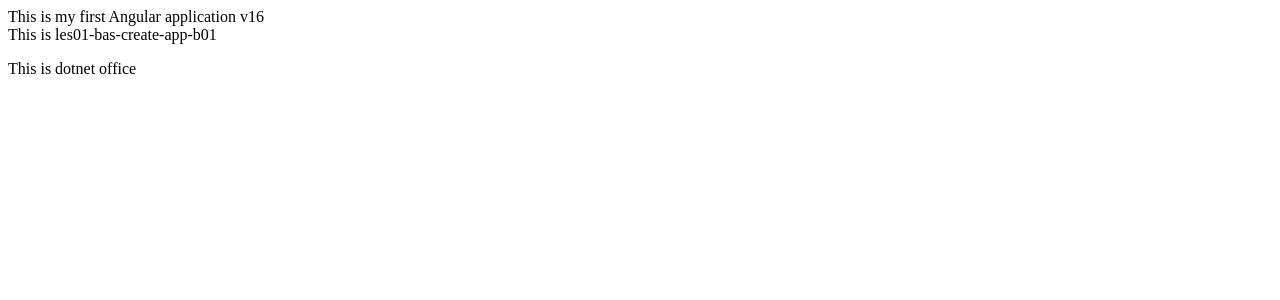
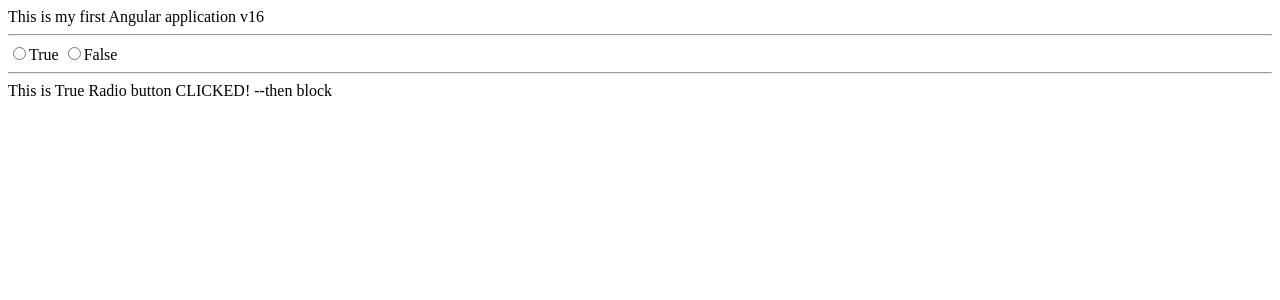
Before and after one commit to phucdo2601/LearnAngularFundametal, an Angular app in the folder v16/learn/Fundamental/les01-bas-create-app-b01/: page / in a window 1280 px wide. Shown: the top 300 px of the page. Built offline with nearby package versions, Linux system fonts and the light colour scheme.

Commit message:
[learn-angular16] 06-ngif, else, then b01

```diff
--- a/v16/learn/Fundamental/les01-bas-create-app-b01/src/app/app.component.html
+++ b/v16/learn/Fundamental/les01-bas-create-app-b01/src/app/app.component.html
@@ -1,9 +1,27 @@
 This is my first Angular application v16
 
-<div *ngIf="num1 > num2">
-    This is {{title}}
+<hr>
+
+<input type="radio" name="radio1" (click)="Onchange(true)">True
+<input type="radio" name="radio1" (click)="Onchange(false)">False
+
+<hr>
+<div *ngIf="IsVisible ; then thenBlock ; else elseBlock">
+
 </div>
 
-<p [hidden]="!visible">
-    This is dotnet office
-</p>
+<!-- <div *ngIf="IsVisible">
+    This is True Radio button!
+</div>
+
+<div *ngIf="!IsVisible">
+    This is False Radio button!
+</div> -->
+
+<ng-template #thenBlock>
+    This is True Radio button CLICKED! --then block
+</ng-template>
+
+<ng-template #elseBlock>
+    This is False Radio button CLICKED! --else block
+</ng-template>
--- a/v16/learn/Fundamental/les01-bas-create-app-b01/src/app/app.component.ts
+++ b/v16/learn/Fundamental/les01-bas-create-app-b01/src/app/app.component.ts
@@ -11,4 +11,10 @@ export class AppComponent {
 
   num1 = 10;
   num2 = 5;
+
+  IsVisible = true;
+
+  Onchange(args: any) {
+    this.IsVisible = args;
+  }
 }
```
